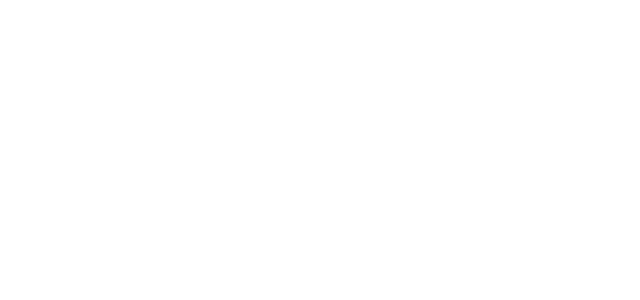
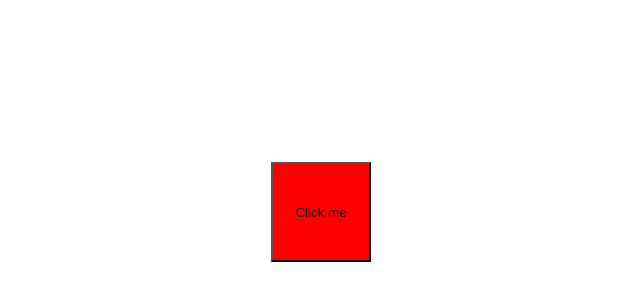
Before and after one commit to barbodGarsha/my-ui-kit, a React (Create React App) app: page / in a window 1280 px wide. Shown: the part 188-488 px from the top of the page, without its empty margins (319-959 px from the left). Built offline with nearby package versions, Linux system fonts and the light colour scheme.

Commit message:
basic setup for the button component

```diff
--- a/src/App.tsx
+++ b/src/App.tsx
@@ -5,7 +5,7 @@ import Button from './components/button/Button'
 function App() {
   return (
     <div className="App">
-      <Button></Button>
+      <Button text='Click me' variant='secondary'></Button>
     </div>
   );
 }
--- a/src/components/button/Button.scss
+++ b/src/components/button/Button.scss
@@ -0,0 +1,12 @@
+.my-button {
+    width: 100px;
+    height: 100px;
+}
+
+.my-button--primary {
+    background-color: aqua;
+}
+
+.my-button--secondary {
+    background-color: red;
+}
--- a/src/components/button/Button.tsx
+++ b/src/components/button/Button.tsx
@@ -1,11 +1,18 @@
+import classNames from 'classnames';
 import React from 'react';
+
 import './Button.scss'
 
-function Button() {
+interface Props {
+  text: string;
+  variant: 'primary' | 'secondary';
+}
+
+function Button(props: Props) {
   return (
-    <div className="">
-
-    </div>
+    <button className={"my-button " + "my-button--" + props.variant}>
+      <p className="my-button__txt" data-testid="button__txt">{props.text}</p>
+    </button>
   );
 }
 
```
Also changed, not shown: 2 other files (tests, documents, lock files or other folders).
